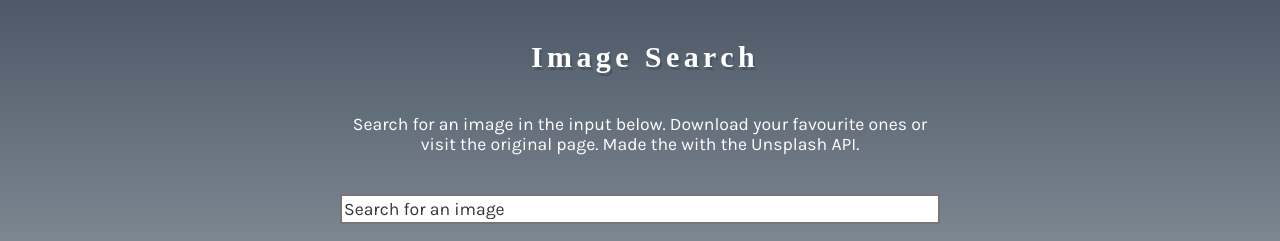
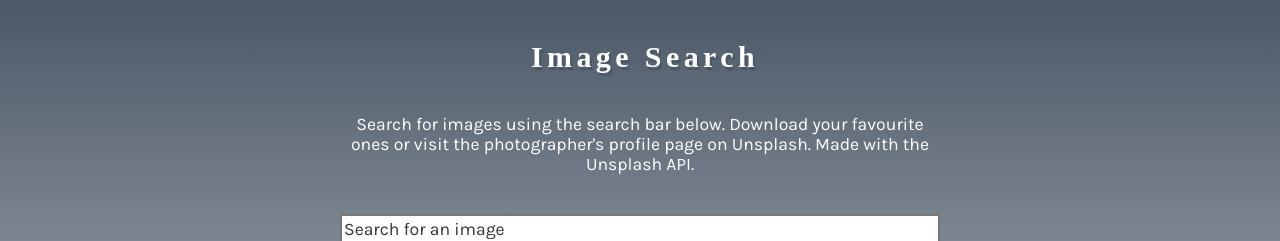
Before and after one commit to heathergh/image-search, a React (Create React App) app: page / in a window 1280 px wide. Shown: the top 241 px of the page. Built offline with nearby package versions, Linux system fonts and the light colour scheme; no server answers; a web font is replaced by a local one.

Commit message:
Changed app description to be clearer to user

```diff
--- a/src/components/Header.js
+++ b/src/components/Header.js
@@ -4,7 +4,7 @@ const Header = props => {
     return (
         <header>
             <h1>Image Search</h1>
-            <p>Search for an image in the input below. Download your favourite ones or visit the original page. Made the with the Unsplash API.</p>
+            <p>Search for images using the search bar below. Download your favourite ones or visit the photographer's profile page on Unsplash. Made with the Unsplash API.</p>
         </header>
     )
 }
```
